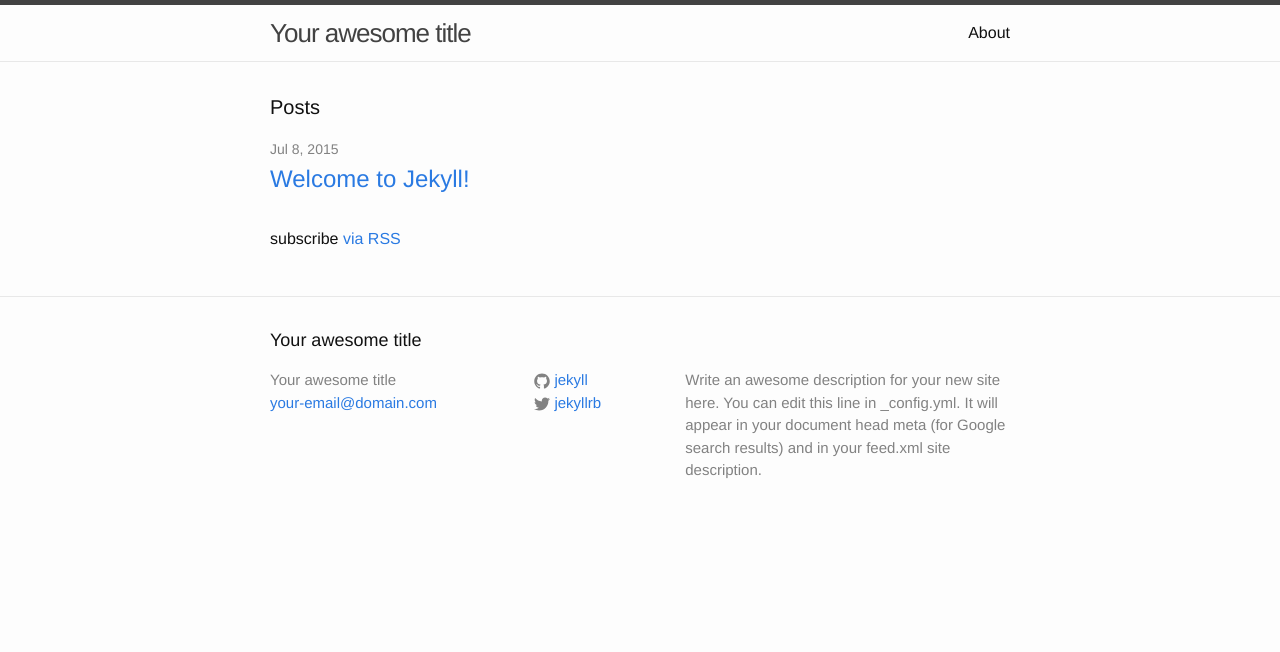
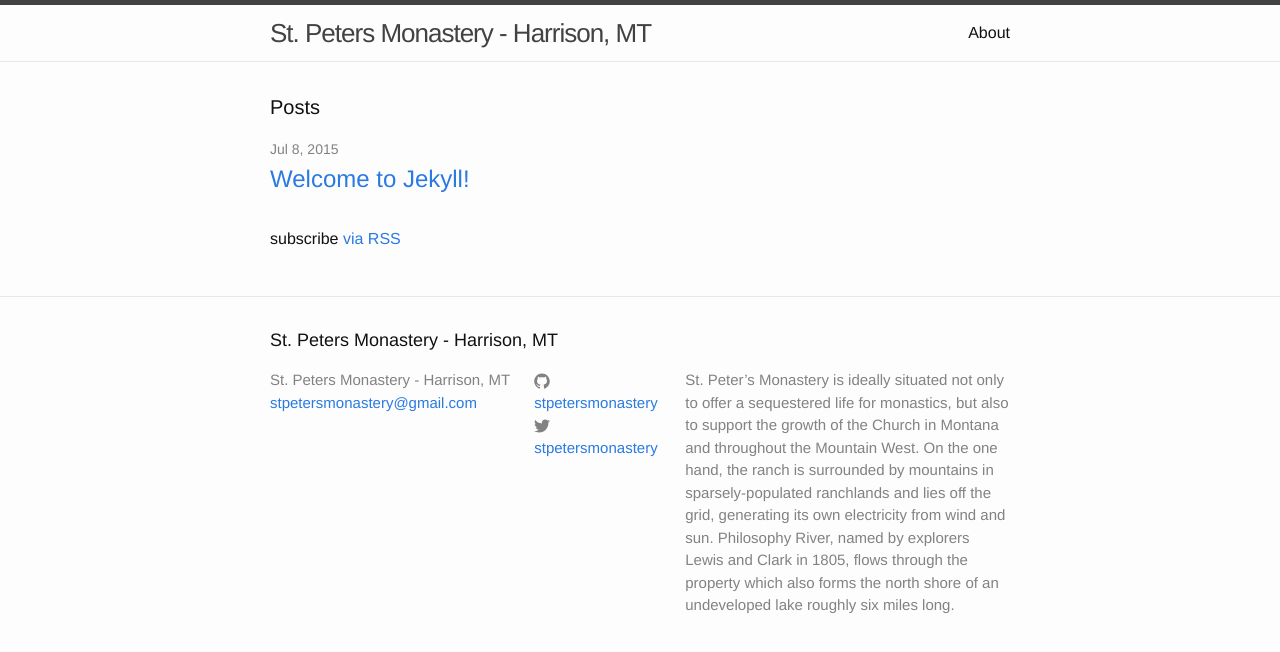
Before and after one commit to stpetersmonastery/stpetersmonastery.github.io, a Jekyll site: the page built from index.html, in a window 1280 px wide. Shown: the top 652 px of the page. Built offline with Jekyll 4.4.1, drawn with Linux system fonts in a browser that asks for light colours.

Commit message:
basic jekyll site;

```diff
--- a/_config.yml
+++ b/_config.yml
@@ -1,14 +1,12 @@
 # Site settings
-title: Your awesome title
-email: your-email@domain.com
+title: 'St. Peters Monastery - Harrison, MT'
+email: stpetersmonastery@gmail.com
 description: > # this means to ignore newlines until "baseurl:"
-  Write an awesome description for your new site here. You can edit this
-  line in _config.yml. It will appear in your document head meta (for
-  Google search results) and in your feed.xml site description.
+  St. Peter’s Monastery is ideally situated not only to offer a sequestered life for monastics, but also to support the growth of the Church in Montana and throughout the Mountain West.  On the one hand, the ranch is surrounded by mountains in sparsely-populated ranchlands and lies off the grid, generating its own electricity from wind and sun.  Philosophy River, named by explorers Lewis and Clark in 1805, flows through the property which also forms the north shore of an undeveloped lake roughly six miles long.
 baseurl: "" # the subpath of your site, e.g. /blog/
-url: "http://yourdomain.com" # the base hostname & protocol for your site
-twitter_username: jekyllrb
-github_username:  jekyll
+url: "http://yourdomain.github.io" # the base hostname & protocol for your site
+twitter_username: stpetersmonastery
+github_username:  stpetersmonastery
 
 # Build settings
 markdown: kramdown
```
Also changed, not shown: 1 other file.
